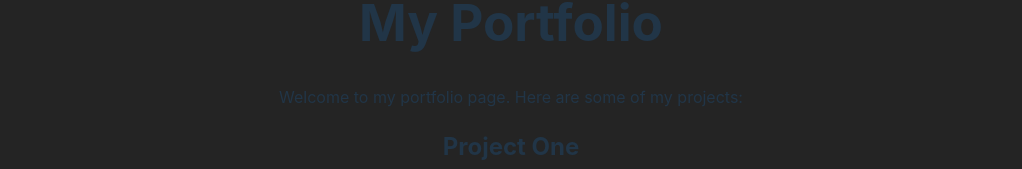
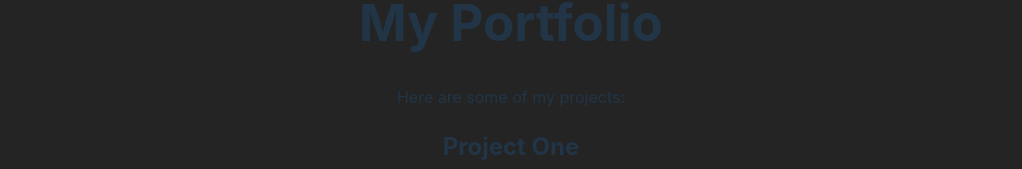
Before and after one commit to ElBoyTM/React-Portfolio, a React (Vite) app in the folder Develop/: page /Portfolio in a window 1280 px wide. Shown: the part 631-800 px from the top of the page, without its empty margins (129-1151 px from the left). Built offline with nearby package versions, Linux system fonts and the light colour scheme.

Commit message:
changed portfolio <p>

```diff
--- a/Develop/src/pages/Portfolio.jsx
+++ b/Develop/src/pages/Portfolio.jsx
@@ -4,7 +4,7 @@ export default function Portfolio() {
     return (
         <div>
             <h1>My Portfolio</h1>
-            <p>Welcome to my portfolio page. Here are some of my projects:</p>
+            <p>Here are some of my projects:</p>
             <Project />
         </div>
     );
```
